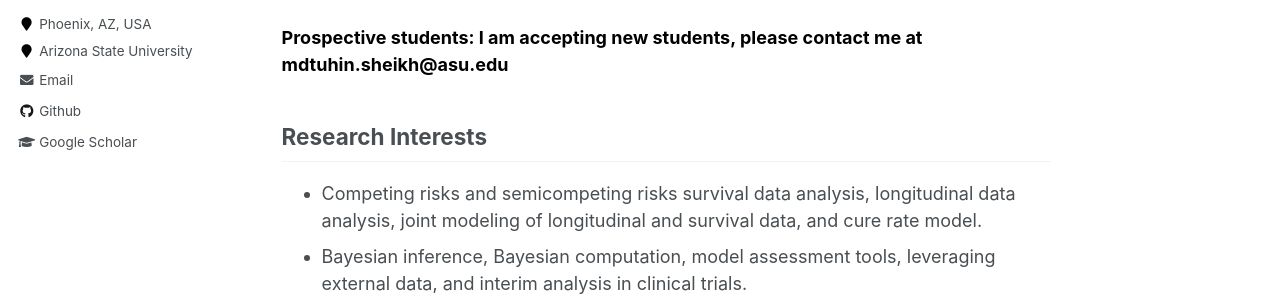
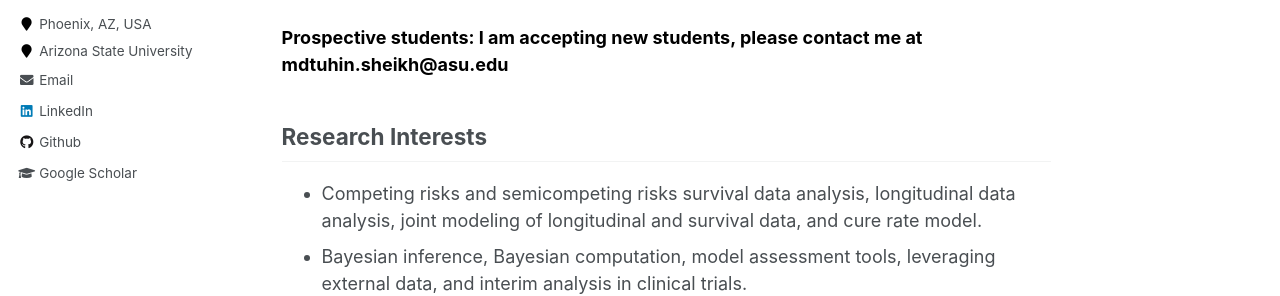
Before and after one commit to mdtuhinsheikh/mdtuhinsheikh.github.io, a Jekyll site: the page built from _pages/about.md, in a window 1280 px wide. Shown: the part 372-668 px from the top of the page. Built offline with Jekyll 4.4.1, drawn with Linux system fonts in a browser that asks for light colours.

Commit message:
added linkedin

```diff
--- a/_config.yml
+++ b/_config.yml
@@ -102,7 +102,7 @@ author:
   instagram        :
   impactstory      : #"https://profiles.impactstory.org/u/xxxx-xxxx-xxxx-xxxx"
   lastfm           :
-  linkedin         : #"tuhinsheikh"
+  linkedin         : "tuhinsheikh"
   orcid            : #""
   pinterest        :
   soundcloud       :
```
